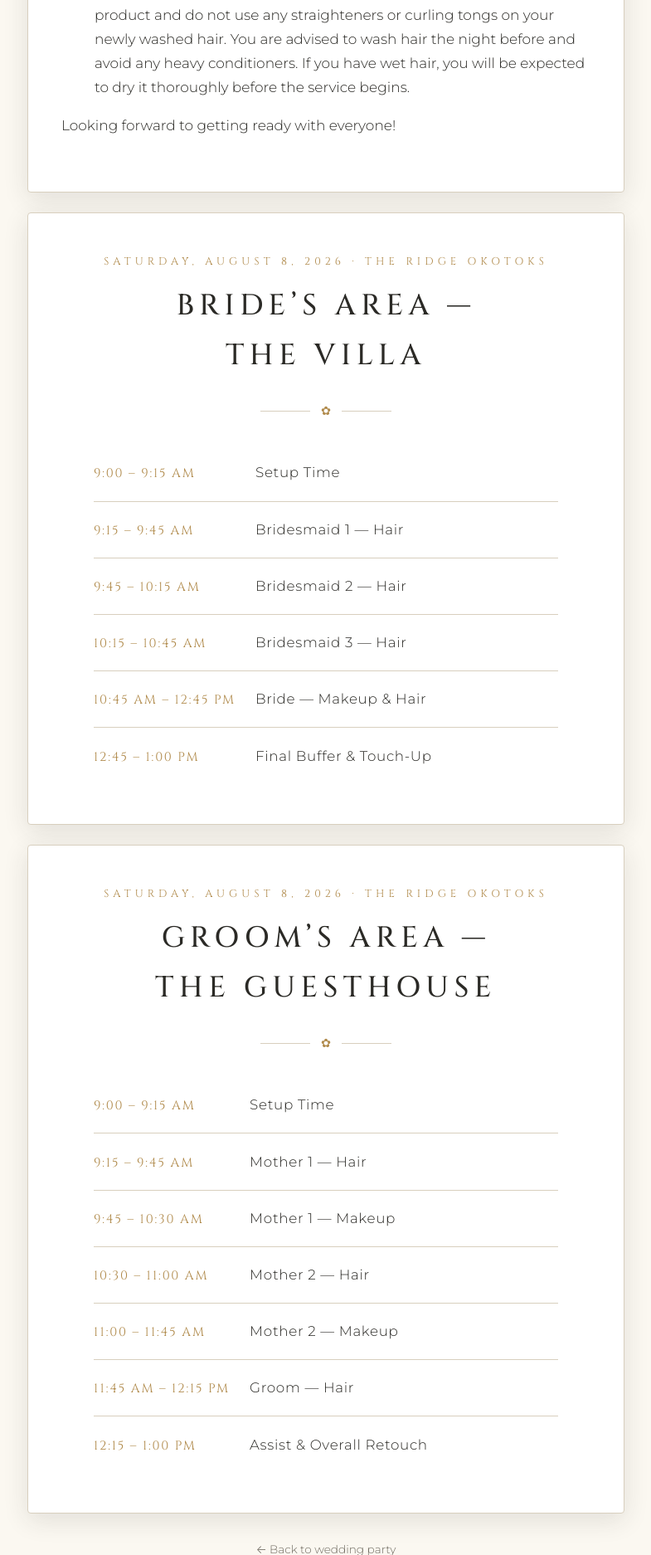
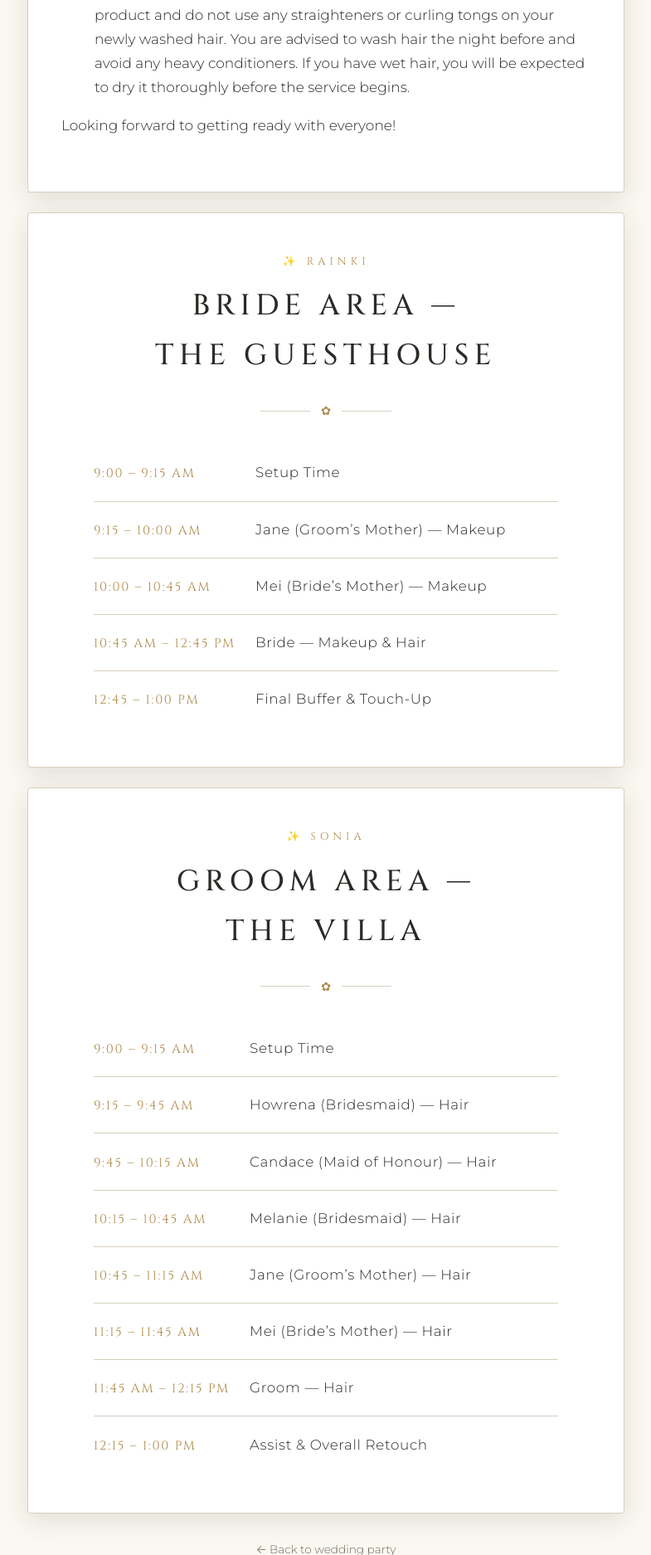
Before and after one commit to stevenliuxd/wedding-site, a Flask app: page /makeup in a window 1280 px wide. Shown: the part 1098-2972 px from the top of the page at 83% size, without its empty margins (247-1032 px from the left). Run offline with Flask 3, Linux system fonts and the light colour scheme.

Commit message:
Restructure getting-ready schedule with final artist and location plan
Rainki now covers the Bride Area at the Guesthouse (mothers' makeup,
then Bride's makeup & hair); Sonia covers the Groom Area at the Villa
(bridesmaids' and mothers' hair, then Groom's hair). Names include role
labels (e.g. "Jane (Groom's Mother)", "Candace (Maid of Honour)").

```diff
--- a/templates/makeup.html
+++ b/templates/makeup.html
@@ -38,8 +38,8 @@
 
 <div class="form-card">
   <div class="section-head">
-    <div class="eyebrow">Saturday, August 8, 2026 &middot; The Ridge Okotoks</div>
-    <h2>Bride&rsquo;s Area&nbsp;&mdash;<br>The Villa</h2>
+    <div class="eyebrow">&#10024; Rainki</div>
+    <h2>Bride Area&nbsp;&mdash;<br>The Guesthouse</h2>
     <div class="divider">&#10047;</div>
   </div>
   <div class="program program-wide">
@@ -48,16 +48,12 @@
       <div class="program-event">Setup Time</div>
     </div>
     <div class="program-row">
-      <div class="program-time">9:15 &ndash; 9:45 AM</div>
-      <div class="program-event">Bridesmaid 1 &mdash; Hair</div>
+      <div class="program-time">9:15 &ndash; 10:00 AM</div>
+      <div class="program-event">Jane (Groom&rsquo;s Mother) &mdash; Makeup</div>
     </div>
     <div class="program-row">
-      <div class="program-time">9:45 &ndash; 10:15 AM</div>
-      <div class="program-event">Bridesmaid 2 &mdash; Hair</div>
-    </div>
-    <div class="program-row">
-      <div class="program-time">10:15 &ndash; 10:45 AM</div>
-      <div class="program-event">Bridesmaid 3 &mdash; Hair</div>
+      <div class="program-time">10:00 &ndash; 10:45 AM</div>
+      <div class="program-event">Mei (Bride&rsquo;s Mother) &mdash; Makeup</div>
     </div>
     <div class="program-row">
       <div class="program-time">10:45 AM &ndash; 12:45 PM</div>
@@ -72,8 +68,8 @@
 
 <div class="form-card">
   <div class="section-head">
-    <div class="eyebrow">Saturday, August 8, 2026 &middot; The Ridge Okotoks</div>
-    <h2>Groom&rsquo;s Area&nbsp;&mdash;<br>The Guesthouse</h2>
+    <div class="eyebrow">&#10024; Sonia</div>
+    <h2>Groom Area&nbsp;&mdash;<br>The Villa</h2>
     <div class="divider">&#10047;</div>
   </div>
   <div class="program program-wide">
@@ -83,19 +79,23 @@
     </div>
     <div class="program-row">
       <div class="program-time">9:15 &ndash; 9:45 AM</div>
-      <div class="program-event">Mother 1 &mdash; Hair</div>
+      <div class="program-event">Howrena (Bridesmaid) &mdash; Hair</div>
     </div>
     <div class="program-row">
-      <div class="program-time">9:45 &ndash; 10:30 AM</div>
-      <div class="program-event">Mother 1 &mdash; Makeup</div>
+      <div class="program-time">9:45 &ndash; 10:15 AM</div>
+      <div class="program-event">Candace (Maid of Honour) &mdash; Hair</div>
     </div>
     <div class="program-row">
-      <div class="program-time">10:30 &ndash; 11:00 AM</div>
-      <div class="program-event">Mother 2 &mdash; Hair</div>
+      <div class="program-time">10:15 &ndash; 10:45 AM</div>
+      <div class="program-event">Melanie (Bridesmaid) &mdash; Hair</div>
     </div>
     <div class="program-row">
-      <div class="program-time">11:00 &ndash; 11:45 AM</div>
-      <div class="program-event">Mother 2 &mdash; Makeup</div>
+      <div class="program-time">10:45 &ndash; 11:15 AM</div>
+      <div class="program-event">Jane (Groom&rsquo;s Mother) &mdash; Hair</div>
+    </div>
+    <div class="program-row">
+      <div class="program-time">11:15 &ndash; 11:45 AM</div>
+      <div class="program-event">Mei (Bride&rsquo;s Mother) &mdash; Hair</div>
     </div>
     <div class="program-row">
       <div class="program-time">11:45 AM &ndash; 12:15 PM</div>
```
Also changed, not shown: templates/photographer.html (+19 -19 lines).
